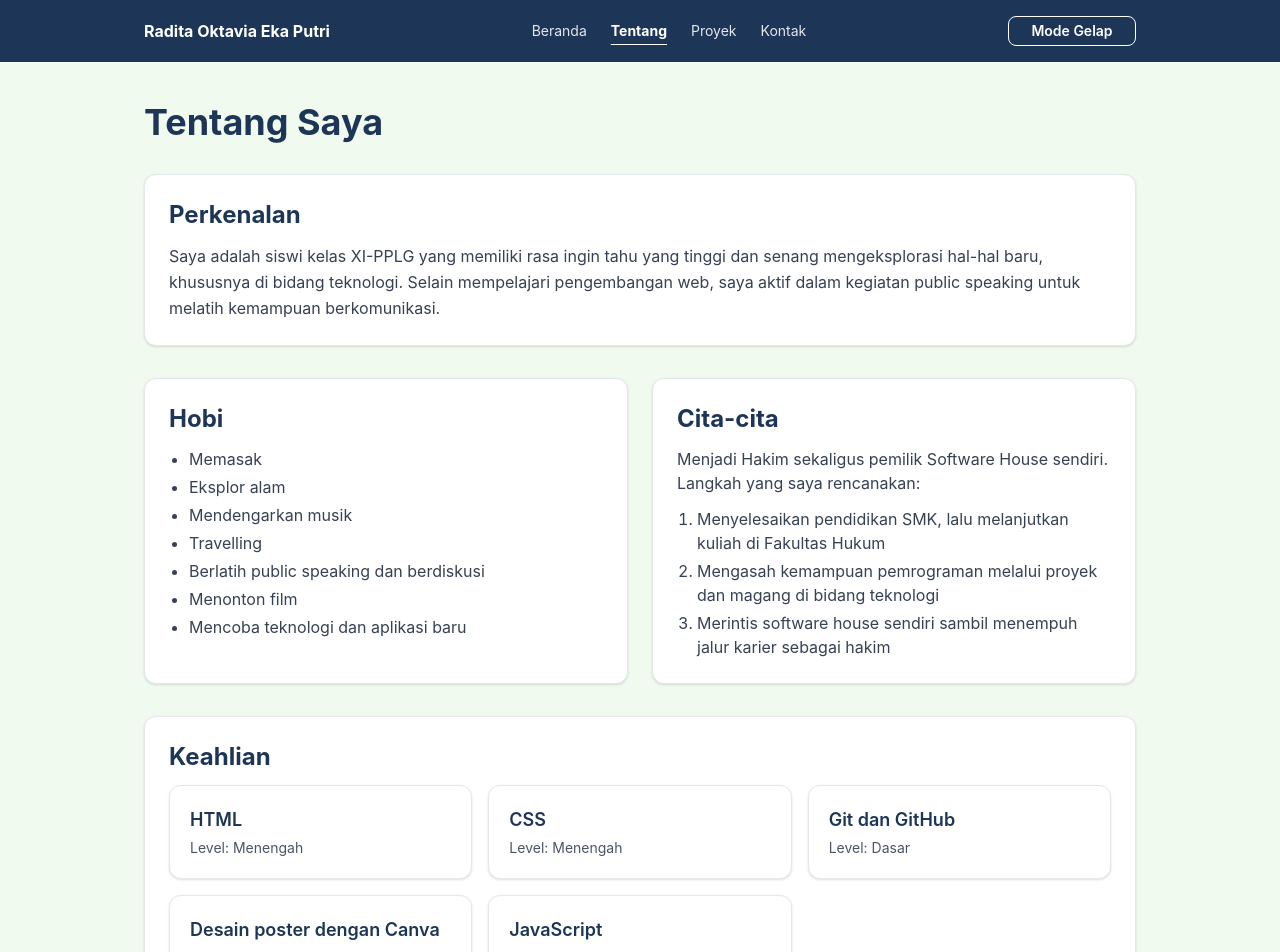
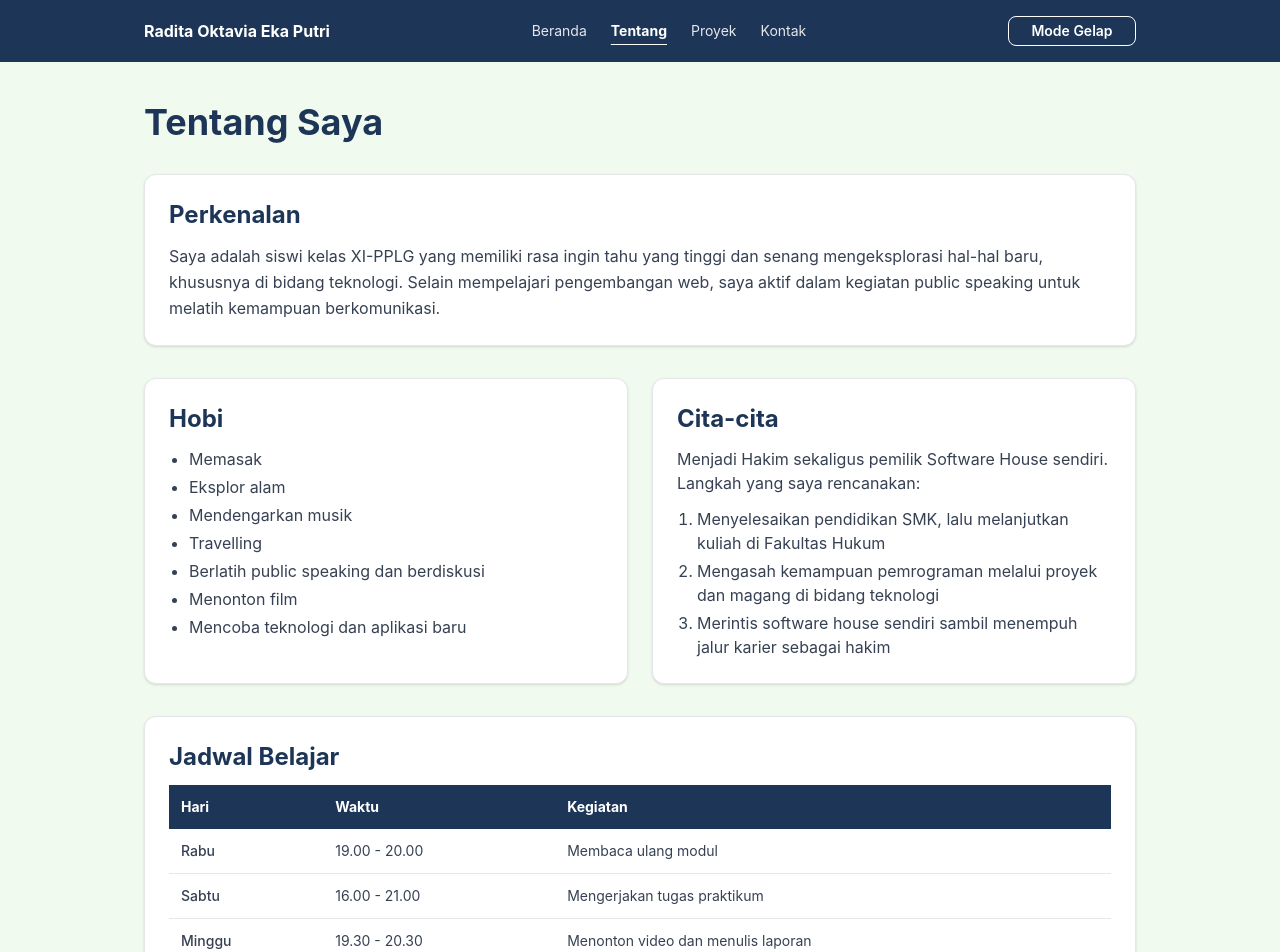
Before and after one commit to radita-30/portofolio-next, a Next.js app: page /tentang in a window 1280 px wide. Shown: the top 952 px of the page. Built offline with nearby package versions, Linux system fonts and the light colour scheme.

Commit message:
feat: pindahkan perubahan yang ada di tentang

```diff
--- a/src/app/tentang/page.js
+++ b/src/app/tentang/page.js
@@ -1,18 +1,10 @@
 import Kartu from "@/components/Kartu";
-import SkillCard from "@/components/SkillCard";
 
 export const metadata = {
     title: "Tentang",
     description: "Cerita, hobi, cita-cita, dan jadwal belajar Radita Putri.",
 };
 
-const skills = [
-  { nama: "HTML", level: "Menengah" },
-  { nama: "CSS", level: "Menengah" },
-  { nama: "Git dan GitHub", level: "Dasar" },
-  { nama: "Desain poster dengan Canva", level: "Mahir" },
-  { nama: "JavaScript", level: "Dasar" },
-];
 
 const jadwalBelajar = [
   { hari: "Rabu", waktu: "19.00 - 20.00", kegiatan: "Membaca ulang modul" },
@@ -57,14 +49,6 @@ export default function Tentang() {
                 </Kartu>
             </div>
 
-            <Kartu judul="Keahlian">
-                <div className="grid gap-4 md:grid-cols-3">
-                    {skills.map((skill) => (
-                        <SkillCard key={skill.nama} nama={skill.nama} level={skill.level} />
-                    ))}
-                </div>
-            </Kartu>
-
             <Kartu judul="Jadwal Belajar">
                 <div className="overflow-x-auto">
                     <table className="w-full border-collapse text-left text-sm text-gray-700 dark:text-gray-300">
```
